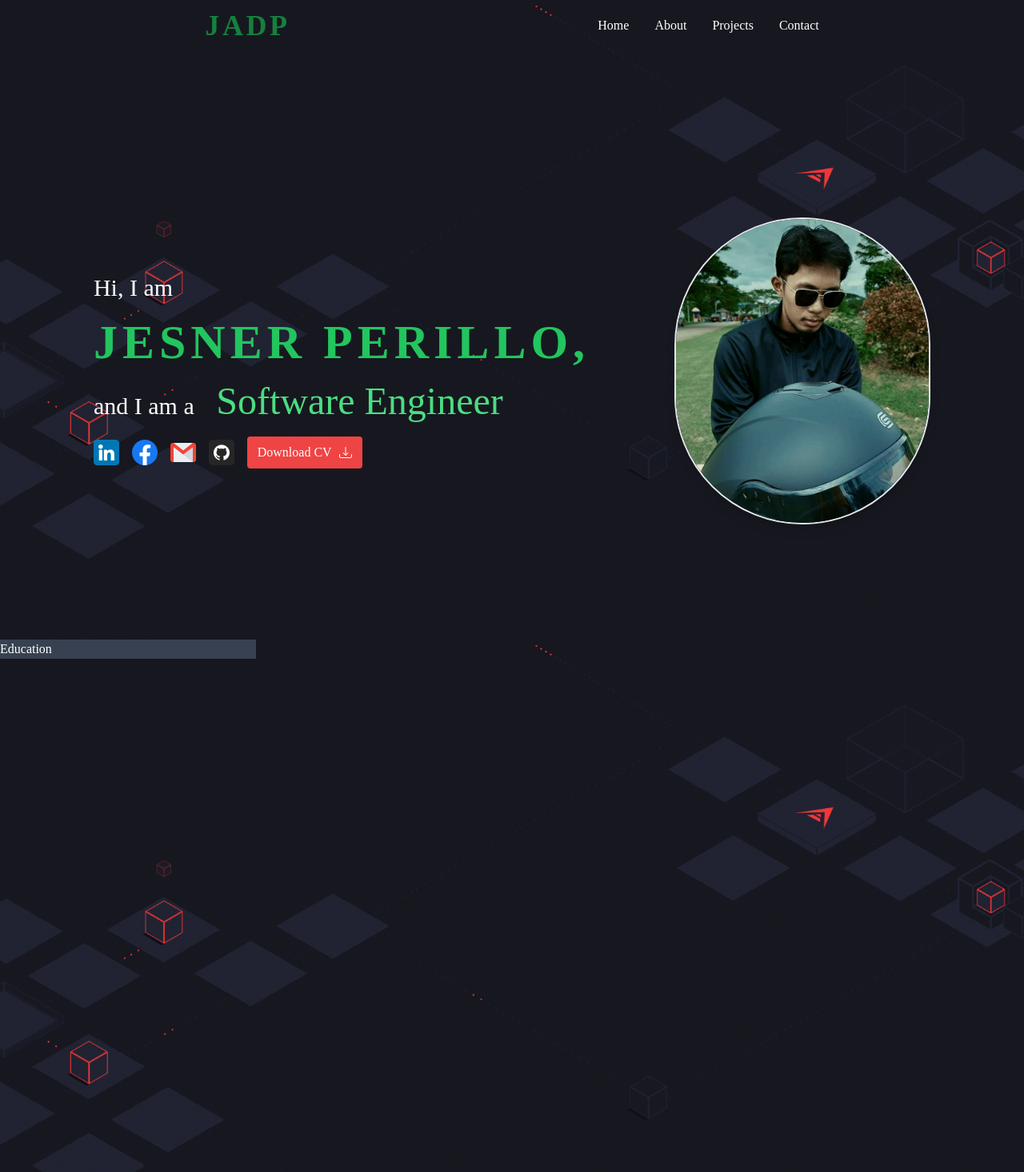
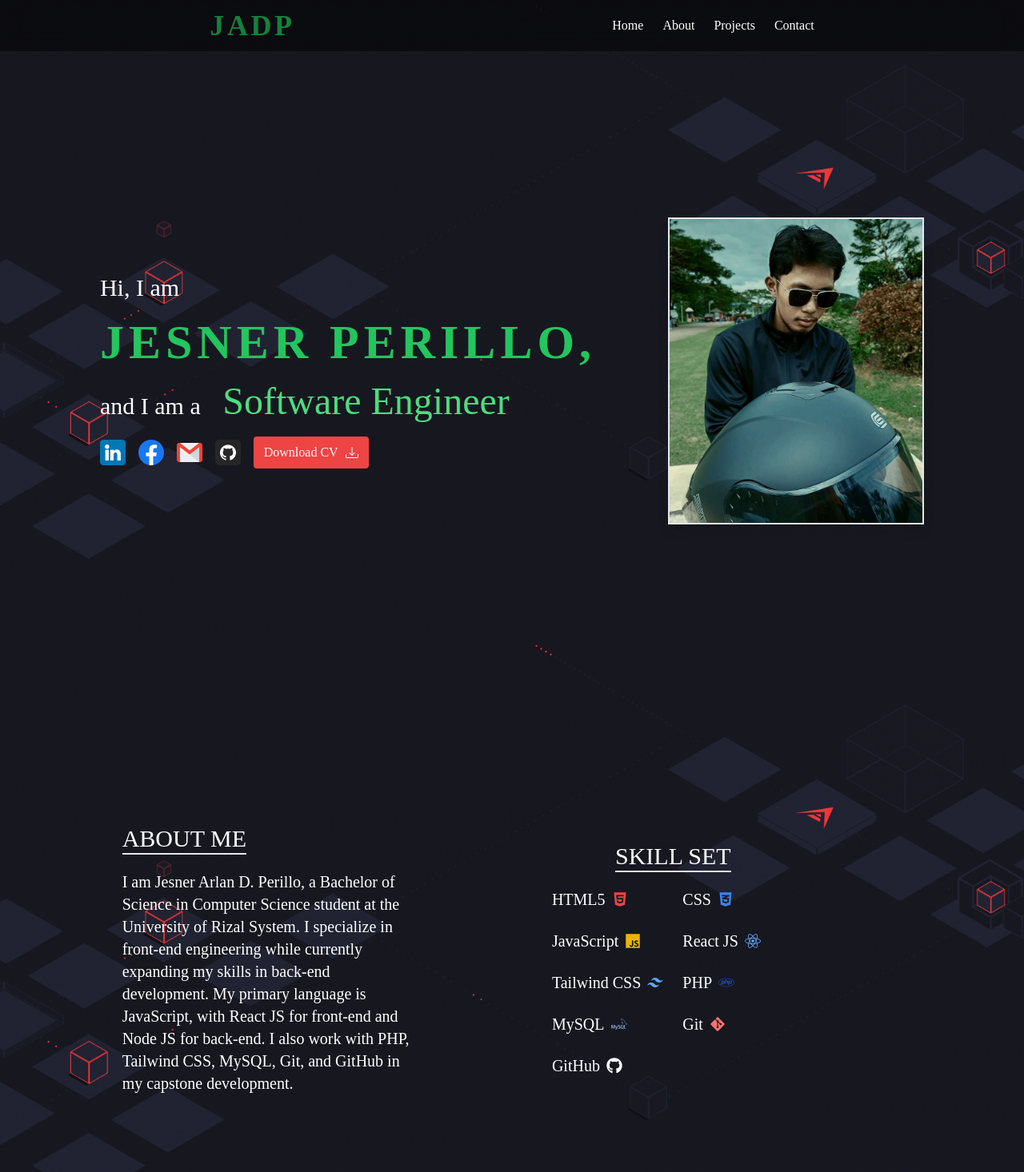
Before and after one commit to JesnerPerillo/Portfolio, a React (Create React App) app: page / in a window 1280 px wide. Shown: the top 1466 px of the page at 80% size. Built offline with nearby package versions, Linux system fonts and the light colour scheme.

Commit message:
Added Components

```diff
--- a/src/App.jsx
+++ b/src/App.jsx
@@ -1,37 +1,98 @@
-import React from 'react';
-import GIFBackground from './Components/GIF.gif';
-import Header from './Components/Header.jsx';
-import Information from './Components/Information.jsx';
-import About from './Components/About.jsx';
+import { React, useRef, useState } from "react";
+import GIFBackground from "./Components/GIF.gif";
+import Information from "./Components/Information.jsx";
+import About from "./Components/About.jsx";
+import Projects from "./Components/Projects.jsx";
+import { AiOutlineMenu, AiOutlineClose } from "react-icons/ai";
 
 export default function App() {
+  const about = useRef(null);
+  const home = useRef(null);
+  const project = useRef(null);
+  const [menuOpen, setMenuOpen] = useState(false);
+
+  const aboutScroll = () => {
+    about.current?.scrollIntoView({ behavior: "smooth", block: "start" });
+    setMenuOpen(false);
+  };
+
+  const homeScroll = () => {
+    home.current?.scrollIntoView({ behavior: "smooth", block: "start" });
+    setMenuOpen(false);
+  };
+
+  const projectScroll = () => {
+    project.current?.scrollIntoView({ behavior: "smooth", block: "start" });
+    setMenuOpen(false);
+  };
+
   return (
     <>
+      {/*Fixed Header */}
+      <header className="fixed top-0 left-0 w-full bg-black bg-opacity-50 backdrop-blur-md text-white flex justify-around px-6 md:px-16 h-16 items-center z-50">
+        <h1 className="text-2xl md:text-4xl tracking-widest font-bold text-green-700">
+          JADP
+        </h1>
+
+        {/*Desktop Menu */}
+        <ul className="hidden md:flex gap-6 text-sm md:text-base">
+          <li className="hover:text-green-500 cursor-pointer" onClick={homeScroll}>
+            Home
+          </li>
+          <li className="hover:text-green-500 cursor-pointer" onClick={aboutScroll}>
+            About
+          </li>
+          <li className="hover:text-green-500 cursor-pointer" onClick={projectScroll}>Projects</li>
+          <li className="hover:text-green-500 cursor-pointer">Contact</li>
+        </ul>
+
+        {/* Mobile Menu Button */}
+        <button className="md:hidden" onClick={() => setMenuOpen(!menuOpen)}>
+          {menuOpen ? <AiOutlineClose size={28} /> : <AiOutlineMenu size={28} />}
+        </button>
+
+        {/*Mobile Menu */}
+        {menuOpen && (
+          <div className="absolute top-16 left-0 w-full bg-black bg-opacity-90 flex flex-col items-center py-6 space-y-4 text-white md:hidden">
+            <button className="hover:text-green-500" onClick={homeScroll}>
+              Home
+            </button>
+            <button className="hover:text-green-500" onClick={aboutScroll}>
+              About
+            </button>
+            <button className="hover:text-green-500" onClick={projectScroll}>Projects</button>
+            <button className="hover:text-green-500">Contact</button>
+          </div>
+        )}
+      </header>
+
+      {/*Home Section */}
       <div
-        className="h-screen w-full bg-cover bg-center"
-        style={{
-          backgroundImage: `url(${GIFBackground})`,
-        }}
+        ref={home}
+        className="min-h-screen w-full bg-cover bg-center bg-no-repeat flex items-center justify-center px-4 text-center"
+        style={{ backgroundImage: `url(${GIFBackground})` }}
       >
-        <div>
-          <Header />
-        </div>
-
-        <div className="mt-20 md:mt-52">
+        <div className="mt-20 w-full h-5/6 flex justify-center items-center md:mt-32">
           <Information />
         </div>
       </div>
 
-      {/* About Section */}
+      {/*About Section */}
       <div
-        className="h-screen w-full bg-cover bg-center"
-        style={{
-          backgroundImage: `url(${GIFBackground})`,
-        }}
+        ref={about}
+        className="min-h-screen w-full bg-cover bg-center bg-no-repeat flex items-center justify-center px-4 text-center"
+        style={{ backgroundImage: `url(${GIFBackground})` }}
       >
-        <div>
-          <About />
-        </div>
+        <About />
+      </div>
+
+      {/*Project Section */}
+      <div
+        ref={project}
+        className="min-h-screen w-full bg-cover bg-center bg-no-repeat flex items-center justify-center px-4 text-center"
+        style={{ backgroundImage: `url(${GIFBackground})` }}
+      >
+        <Projects />
       </div>
     </>
   );
--- a/src/Components/About.jsx
+++ b/src/Components/About.jsx
@@ -1,14 +1,41 @@
-import React from "react"
+import React from "react";
+import { FaHtml5, FaCss3Alt, FaReact, FaPhp } from "react-icons/fa";
+import { IoLogoJavascript } from "react-icons/io5";
+import { RiTailwindCssFill } from "react-icons/ri";
+import { SiMysql } from "react-icons/si";
+import { FaGitAlt, FaGithub } from "react-icons/fa6";
 
 export default function About() {
-  return(
-    <>
-      <div>
-        <div className="bg-gray-700 w-80 text-white">
-          <h1>Education</h1>
-          <p></p>
-        </div>
+  return (
+    <div className="flex flex-wrap p-5 justify-center items-center text-white">
+      {/* About Me Section */}
+      <div className="w-full lg:w-1/3 p-4 text-justify text-center lg:text-left">
+        <h1 className="text-3xl border-b-2 w-fit mx-auto lg:mx-0 mb-5">
+          ABOUT ME
+        </h1>
+        <p className="text-lg md:text-xl">
+          I am <b>Jesner Arlan D. Perillo</b>, a Bachelor of Science in Computer Science student at the <b>University of Rizal System</b>.
+          I specialize in <b>front-end engineering</b> while currently expanding my skills in back-end development.
+          My primary language is <b>JavaScript</b>, with <b>React JS</b> for front-end and <b>Node JS</b> for back-end.
+          I also work with <b>PHP, Tailwind CSS, MySQL, Git, and GitHub</b> in my capstone development.
+        </p>
       </div>
-    </>
-  )
+
+      {/* Skill Set Section */}
+      <div className="w-full lg:w-1/2 flex flex-col items-center mt-8 lg:mt-0">
+        <h1 className="text-3xl border-b-2 w-fit mb-5">SKILL SET</h1>
+        <ul className="text-lg md:text-xl grid grid-cols-2 gap-4 md:gap-6">
+          <li className="flex items-center gap-2">HTML5 <FaHtml5 className="text-red-500" /></li>
+          <li className="flex items-center gap-2">CSS <FaCss3Alt className="text-blue-500" /></li>
+          <li className="flex items-center gap-2">JavaScript <IoLogoJavascript className="text-yellow-500" /></li>
+          <li className="flex items-center gap-2">React JS <FaReact className="text-blue-400" /></li>
+          <li className="flex items-center gap-2">Tailwind CSS <RiTailwindCssFill className="text-blue-400" /></li>
+          <li className="flex items-center gap-2">PHP <FaPhp className="text-blue-700" /></li>
+          <li className="flex items-center gap-2">MySQL <SiMysql className="text-blue-300" /></li>
+          <li className="flex items-center gap-2">Git <FaGitAlt className="text-red-400" /></li>
+          <li className="flex items-center gap-2">GitHub <FaGithub /></li>
+        </ul>
+      </div>
+    </div>
+  );
 }
--- a/src/Components/Header.jsx
+++ /dev/null
@@ -1,19 +0,0 @@
-import React from 'react';
-
-export default function Header() {
-  return (
-    <div>
-      <header className="text-white flex justify-around px-4 md:px-16 h-16 items-center">
-        <h1 className="text-2xl md:text-4xl tracking-widest font-bold text-green-700">
-          JADP
-        </h1>
-        <ul className="flex gap-4 md:gap-8 text-sm md:text-base">
-          <li className="hover:text-green-500 cursor-pointer">Home</li>
-          <li className="hover:text-green-500 cursor-pointer">About</li>
-          <li className="hover:text-green-500 cursor-pointer">Projects</li>
-          <li className="hover:text-green-500 cursor-pointer">Contact</li>
-        </ul>
-      </header>
-    </div>
-  );
-}
--- a/src/Components/Information.jsx
+++ b/src/Components/Information.jsx
@@ -8,7 +8,7 @@ import { BsDownload } from 'react-icons/bs';
 
 export default function Information() {
   return (
-    <div className="px-4 md:px-16">
+    <div className="px-4 md:px-16 w-full h-auto">
       <div className="flex flex-col md:flex-row justify-around items-center h-auto md:h-96">
         {/* Left Section */}
         <div className="text-white flex flex-col items-center md:items-start justify-center text-center md:text-left mb-8 md:mb-0">
@@ -55,7 +55,7 @@ export default function Information() {
               href="./Resume - Perillo, Jesner Arlan D..pdf"
               download="Resume - Perillo, Jesner Arlan D."
             >
-              <button className="duration-150 flex bg-red-500 text-white p-2 w-28 md:w-36 items-center justify-around rounded hover:bg-white hover:text-red-500">
+              <button className="duration-150 flex bg-red-500 text-white p-2 w-40 md:w-36 items-center justify-around rounded hover:bg-white hover:text-red-500">
                 Download CV <BsDownload />
               </button>
             </a>
@@ -65,7 +65,7 @@ export default function Information() {
         {/* Right Section */}
         <div className="h-auto md:h-full">
           <img
-            className="w-60 md:w-80 h-60 md:h-full object-cover rounded-full border-2 border-gray-200 shadow-lg hover:shadow-xl transition-transform transform hover:scale-105"
+            className="w-60 rounded-full md:w-80 h-60 md:h-full object-cover sm:rounded-none border-2 border-gray-200 shadow-lg hover:shadow-xl transition-transform transform hover:scale-105"
             src={Pic}
             alt="Profile Pic"
           />
--- /dev/null
+++ b/src/Components/Projects.jsx
@@ -0,0 +1,8 @@
+
+
+export default function Projects(){
+  return(
+    <div>
+    </div>
+  )
+}
```
